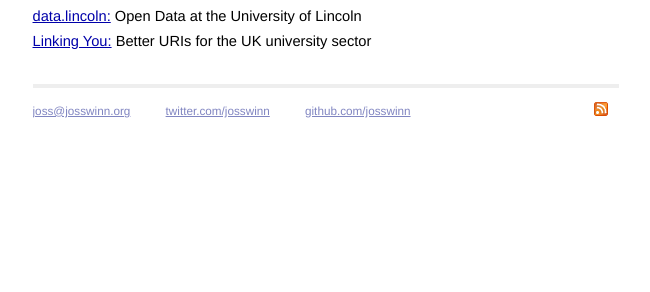
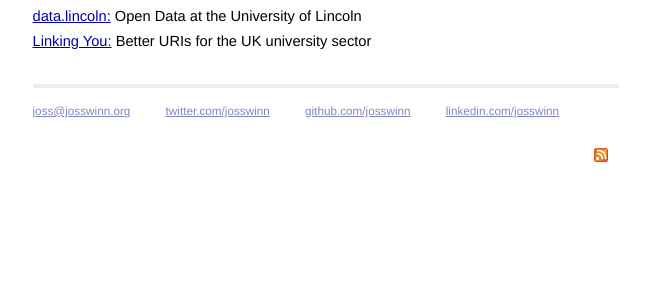
Before and after one commit to josswinn/josswinn.github.com, a Jekyll site: the page built from index.html, in a window 1280 px wide. Shown: the part 391-683 px from the top of the page, without its empty margins (314-964 px from the left). Built offline with Jekyll 4.4.1, drawn with Linux system fonts in a browser that asks for light colours; Markdown is read by kramdown in place of the engine named in the settings.

Commit message:
added linkedin to footer

```diff
--- a/_layouts/default.html
+++ b/_layouts/default.html
@@ -72,7 +72,12 @@
       <p>
         <a href="https://github.com/josswinn">github.com/josswinn</a><br />
       </p>
-     </div>
+    </div>
+    <div class="contact">
+      <p>
+        <a href="http://uk.linkedin.com/josswinn">linkedin.com/josswinn</a><br />
+      </p>
+    </div>
     <div class="rss">
       <a href="http://feeds.feedburner.com/josswinn">
         <img src="/images/rss.png" alt="Subscribe to RSS Feed" />
```
